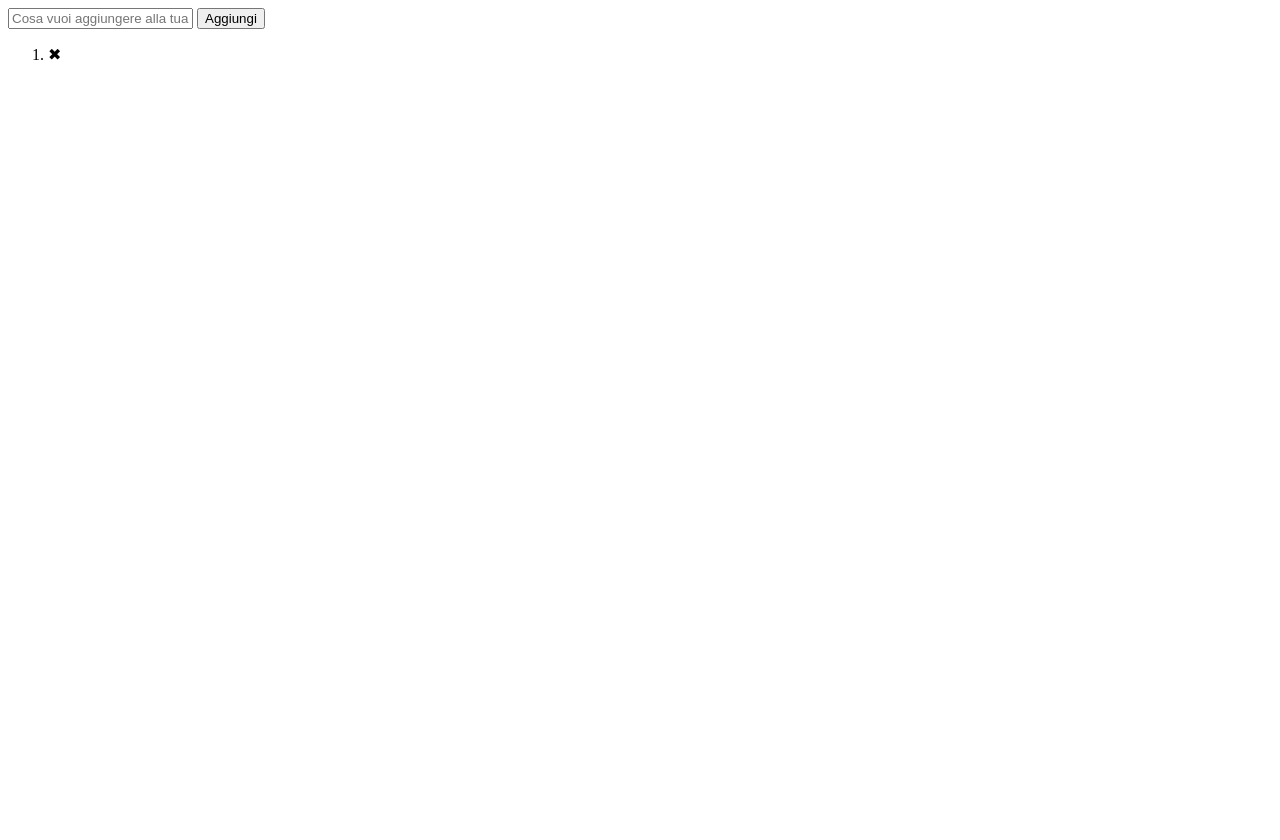
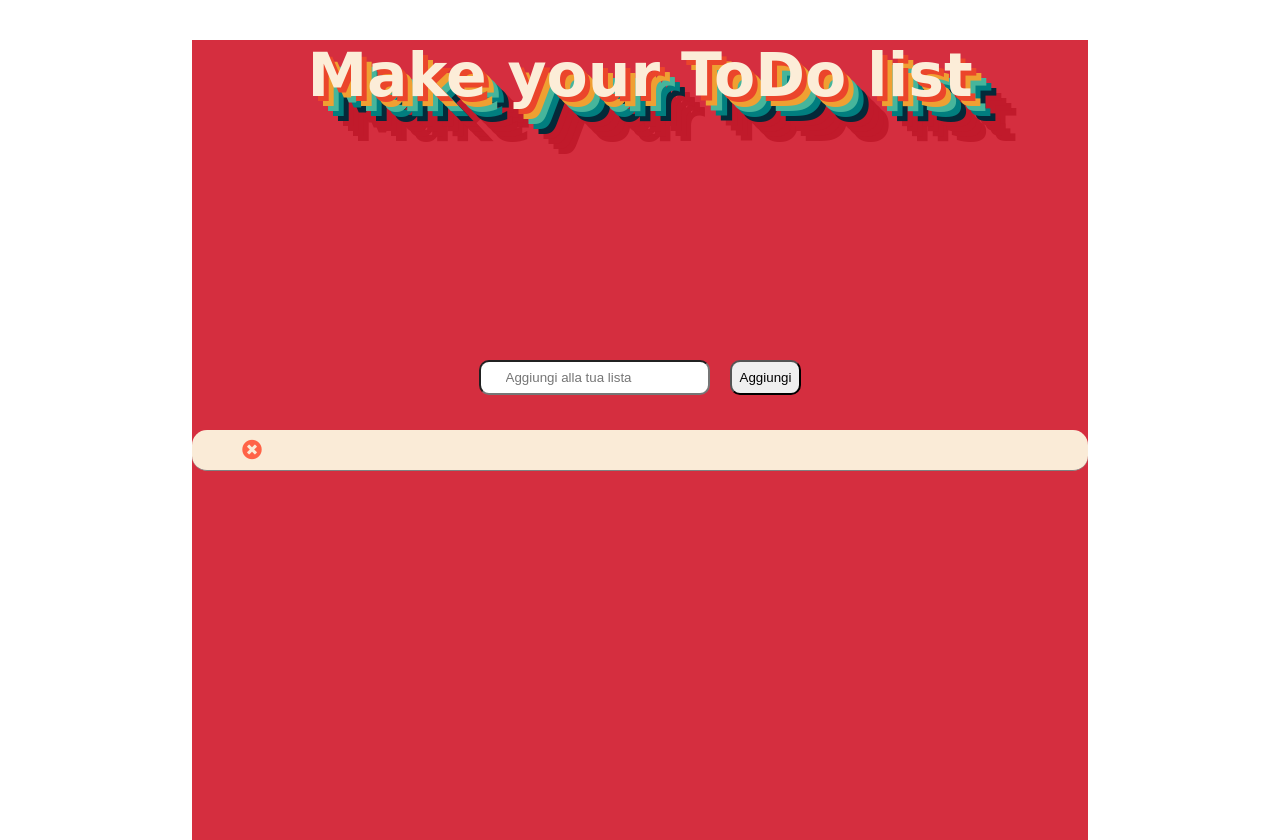
Before and after one commit to alessiogarifo92/vue-todolist, a plain HTML site: page index.html in a window 1280 px wide. Both pictures are taken after a click on the button "Aggiungi". Before the commit the page ends 800 px from the top, so only its background shows below. Drawn offline with nearby package versions, Linux system fonts and the light colour scheme.

Commit message:
inserito layout css

```diff
--- a/css/style.css
+++ b/css/style.css
@@ -0,0 +1,71 @@
+*{
+  margin: 0;
+  padding: 0;
+  box-sizing: border-box;
+}
+
+#app{
+  width: 70vw;
+  height: 100vh;
+  background: #d52e3f;
+  margin-left: 15vw;
+}
+
+header{
+  display: flex;
+  justify-content: center;
+  margin: 5vh auto;
+  font-size: 30px;
+}
+
+h1{
+  height: 35vh;
+  width: 70vw;
+  text-align: center;
+  color: #fcedd8;
+	font-family: 'Niconne', cursive;
+	font-weight: 700;
+  text-shadow: 5px 5px 0px #eb452b,
+              10px 10px 0px #efa032,
+              15px 15px 0px #46b59b,
+              20px 20px 0px #017e7f,
+              25px 25px 0px #052939,
+              30px 30px 0px #c11a2b,
+              35px 35px 0px #c11a2b,
+              40px 40px 0px #c11a2b,
+              45px 45px 0px #c11a2b;
+}
+
+#inserisci{
+  display: flex;
+  justify-content: center;
+}
+
+#inserisci input{
+  margin-right: 20px;
+  padding: 8px 25px;
+  border-radius: 10px;
+}
+
+#inserisci button{
+  padding: 8px;
+  border-radius: 10px;
+}
+
+ol{
+  margin-top: 35px;
+  display: flex;
+  flex-direction: column;
+  justify-content: center;
+}
+
+li{
+  background-color: antiquewhite;
+  border-bottom: 1px solid grey;
+  display: flex;
+  justify-content: space-between;
+  padding: 10px 50px;
+  color: tomato;
+  border-radius: 15px;
+  font-size: 20px;
+}
--- a/index.html
+++ b/index.html
@@ -3,6 +3,7 @@
   <head>
     <meta charset="utf-8">
     <link rel="stylesheet" href="css/style.css">
+    <link rel="stylesheet" href="https://pro.fontawesome.com/releases/v5.10.0/css/all.css" integrity="sha384-AYmEC3Yw5cVb3ZcuHtOA93w35dYTsvhLPVnYs9eStHfGJvOvKxVfELGroGkvsg+p" crossorigin="anonymous"/>
     <script src="https://cdn.jsdelivr.net/npm/vue@2/dist/vue.js"></script>
     <title>Esercizio to do list</title>
   </head>
@@ -11,18 +12,21 @@
     <div id="app">
 
       <header>
-
+        <h1>Make your ToDo list</h1>
       </header>
 
       <main>
-        <!-- creo input dove inserire ogni volta nuovo elemento da assegnare ad addElement -->
-        <input type="text" name="" value="" placeholder="Cosa vuoi aggiungere alla tua lista?" v-model = "addElement">
-        <!-- bottono submit con funzione click per add item alla lista  -->
-        <button type="submit" name="button" @click="addItem">Aggiungi</button>
+        <div id="inserisci">
+          <!-- creo input dove inserire ogni volta nuovo elemento da assegnare ad addElement -->
+          <input type="text" name="" value="" placeholder="Aggiungi alla tua lista" v-model = "addElement">
+          <!-- bottono submit con funzione click per add item alla lista  -->
+          <button type="submit" name="button" @click="addItem">Aggiungi</button>
+        </div>
+
         <ol>
           <!-- creo primo elemento lista a cui daro v-for per ricreare tanti elementi quanti saranno in lista dopodiche inserisco {{items}} per dare ad ogni li un singolo item di lista(se aggingevo {{lista}} continuava ogni volta ad aggiornare e dare tutti elementi array) -->
           <!-- aggiunto span X; con click sopra rimuovi i selezioneato(senza (i) avrebbe rimosso sempre il primo elemento della lista)  -->
-          <li v-for = "(items,i) in lista">{{items}} <span @click="removeElement(i)" >&#10006;</span> </li>
+          <li v-for = "(items,i) in lista">{{items}} <i class="fas fa-times-circle" @click="removeElement(i)"></i></li>
         </ol>
       </main>
 
```
